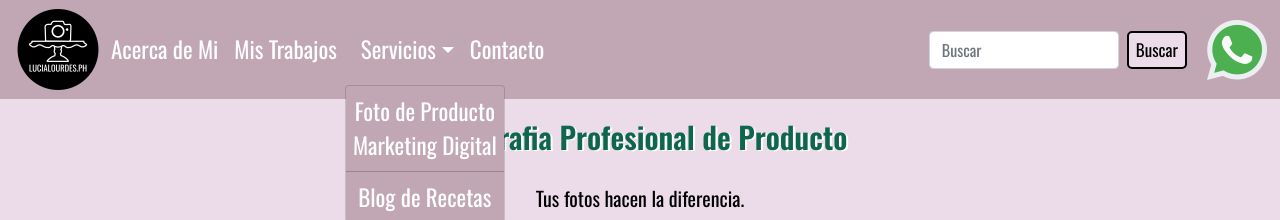
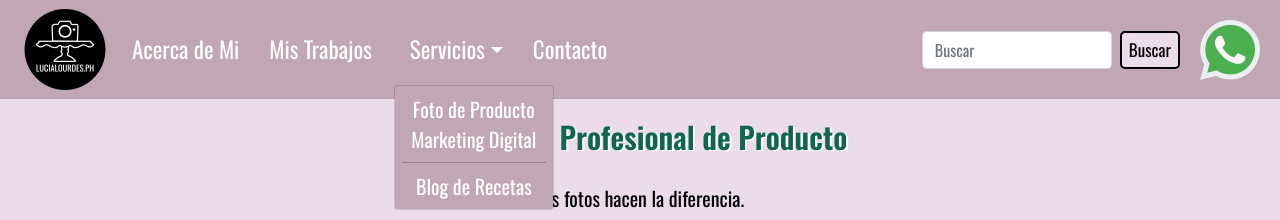
Before and after one commit to nicolaspoggioli/lucialourdes.ph, a plain HTML site: page index.html in a window 1280 px wide. Both pictures are taken after a click on the button "Servicios". Shown: the top 220 px of the page. Drawn offline with nearby package versions, Linux system fonts and the light colour scheme; grey boxes are pictures that could not be loaded.

Commit message:
dropdown arreglado

```diff
--- a/css/style.css
+++ b/css/style.css
@@ -60,7 +60,12 @@ header {
     z-index: 10;
 }
 
+
 /*---barra de navegacion-------------menu---------------*/
+
+header nav div li {
+    margin: 0px 7px 0px 7px
+}
 header nav div ul li a:hover {
     color: #0e674d;
 }
@@ -71,9 +76,13 @@ header nav div ul li a:hover {
     margin-left: 20px;}
 
 
+/*-------dropdown servicios----------*/
 .dropdown-menu {
     background-color: #c1a7b3;
     text-align: center;
+}
+.dropdown-menu li a {
+    font-size: 20px;
 }
 
 
```
